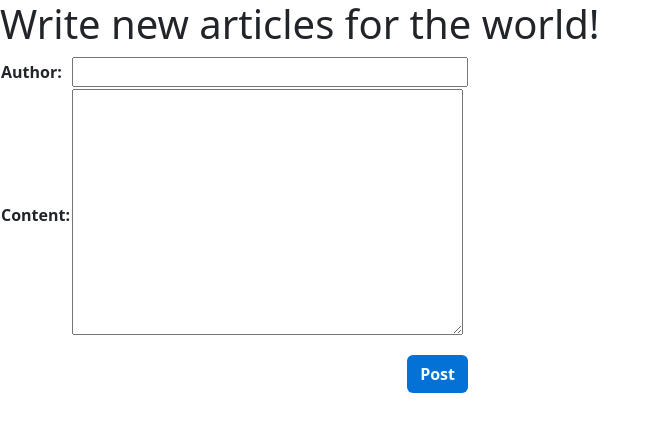
After one commit to vwjaya32/tk-pbp-e-10, a Django app: page /articles/comment/1 in a window 1280 px wide. The commit adds this page. Shown: the top 432 px of the page, without its empty margins (0-659 px from the left). Run offline with Django 4.2, Linux system fonts and the light colour scheme.

Commit message:
Update: Comment Feature in Articles

```diff
--- /dev/null
+++ b/articles/templates/write_cmt.html
@@ -0,0 +1,38 @@
+{% extends 'base.html' %}
+{% load static %}
+
+{% block meta %}
+<title>RYOK? | Write Comment</title>
+{% endblock meta %}
+
+{% block content %}
+<body>
+    <style>
+        /* .login {
+
+        } */
+
+        .login form input[type="submit"]{
+            font-weight: bold;
+            background-color: rgb(4, 113, 214);
+            color: azure;
+            margin-top: 12px;
+        }
+    </style>
+
+    <div class="login">
+        <h1>Write new articles for the world!</h1>
+        <form method="POST">
+        {% csrf_token %}
+        <table>
+            {{ form.as_table }}
+            <tr>
+            <td></td>
+            <td><input class="btn" type="submit" name="submit" value="Post" style="float:right"/></td>
+            </tr>
+        </table>
+        </form>
+
+    </div>
+</body>
+{% endblock content %}
--- a/articles/urls.py
+++ b/articles/urls.py
@@ -8,4 +8,5 @@ urlpatterns = [
     path('write-news/', write_articles, name='write_articles'),
     path('delete/<int:id>', delete_articles, name='delete_articles'),
     path('read/<int:id>', read_articles, name='read_articles'),
+    path('comment/<int:id>', write_comments, name='write_comments'),
 ]
--- a/articles/views.py
+++ b/articles/views.py
@@ -1,6 +1,7 @@
 from nntplib import ArticleInfo
 from django.shortcuts import render
 from django.shortcuts import redirect
+from requests import request
 from articles.models import *
 from django import forms
 
@@ -8,6 +9,10 @@ from django import forms
 class edit_box(forms.Form):
     author = forms.CharField(label="Author", widget=forms.TextInput(attrs={'size': 37}))
     title = forms.CharField(label="Title", widget=forms.TextInput(attrs={'size': 37}))
+    content = forms.CharField(label="Content", widget=forms.Textarea)
+
+class comment_box(forms.Form):
+    author = forms.CharField(label="Author", widget=forms.TextInput(attrs={'size': 37}))
     content = forms.CharField(label="Content", widget=forms.Textarea)
 
 def show_articles(request):
@@ -38,8 +43,26 @@ def delete_articles(request, id):
     return redirect("articles:show_articles")
 
 def read_articles(request, id):
-    theObject=Articles.objects.get(id=id)
+    theObject_a=Articles.objects.get(id=id)
+    theObject_c=Comments.objects.filter(artc_place=theObject_a)
     context = {
-        'target': theObject,
+        'target': theObject_a,
+        'comment': theObject_c,
     }
     return render(request, "read.html", context)
+
+def write_comments(request, id):
+    if request.method == "POST":
+        forms = comment_box(request.POST)
+        if forms.is_valid():
+            new_artc = Comments(
+                author = forms.cleaned_data["author"],
+                content = forms.cleaned_data["content"],
+                artc_place = Articles.objects.get(id=id),
+            )
+            new_artc.save()
+            return redirect("articles:read_articles", id)
+
+    forms = comment_box()
+    context={"form":forms}
+    return render(request, "write_cmt.html", context)
```
Also changed, not shown: articles/models.py (+11 -0 lines), articles/templates/articles.html (+5 -6 lines), articles/templates/read.html (+10 -0 lines), articles/migrations/0003_comments.py (added).
